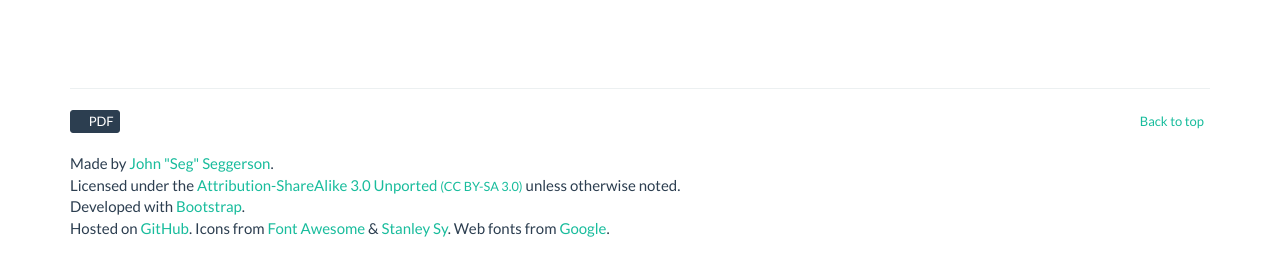
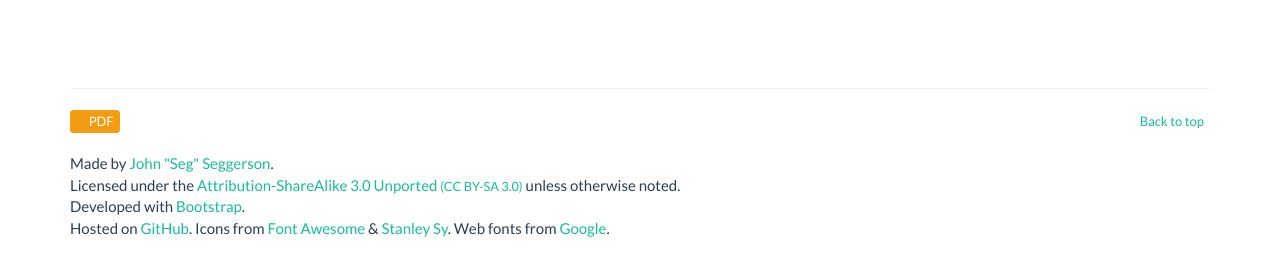
Before and after one commit to TheSeg/theseg.github.io, a Jekyll site: the page built from index.html, in a window 1280 px wide. Shown: the part 6003-6259 px from the top of the page. Built offline with Jekyll 4.4.1, drawn with Linux system fonts in a browser that asks for light colours; Markdown is read by kramdown in place of the engine named in the settings; comment, search, counter and statistics services are not loaded.

Commit message:
PDF button style changes.
* Use different file icon.
* Change footer color to btn-warning for consistancy.

```diff
--- a/_includes/content/navigation.html
+++ b/_includes/content/navigation.html
@@ -20,7 +20,7 @@
           <li><a href="#share">Share</a></li>
         </ul>
         <ul class="nav navbar-nav navbar-right">
-          <li class="pdf btn-warning"><a href="{{site.baseurl}}pdf/John_Seg_Seggerson.pdf"><i class="icon-file-alt"></i> PDF</a></li>
+          <li class="pdf btn-warning"><a href="{{site.baseurl}}pdf/John_Seg_Seggerson.pdf"><i class="icon-file"></i> PDF</a></li>
         </ul>
       </div>
     </div>
--- a/_includes/footer.html
+++ b/_includes/footer.html
@@ -7,7 +7,7 @@
     <a class="btn btn-link btn-xs toTop" href="#top"><i class="icon-sort-up"></i> Back to top</a>
   </p>
   <div class="links">
-    <a class="btn btn-primary btn-xs" href="{{site.baseurl}}pdf/John_Seg_Seggerson.pdf"><i class="icon-file-alt"></i> PDF</a>
+    <a class="btn btn-warning btn-xs" href="{{site.baseurl}}pdf/John_Seg_Seggerson.pdf"><i class="icon-file"></i> PDF</a>
 
     <a href="{{site.baseurl}}pdf/John_Seg_Seggerson.pdf" class="dropbox-saver" data-filename="John_Seg_Seggerson_Resume.pdf"></a>
   </div>
```
